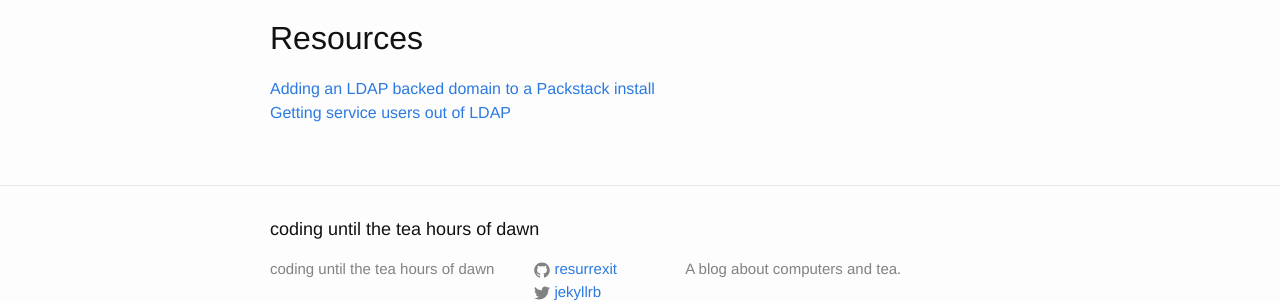
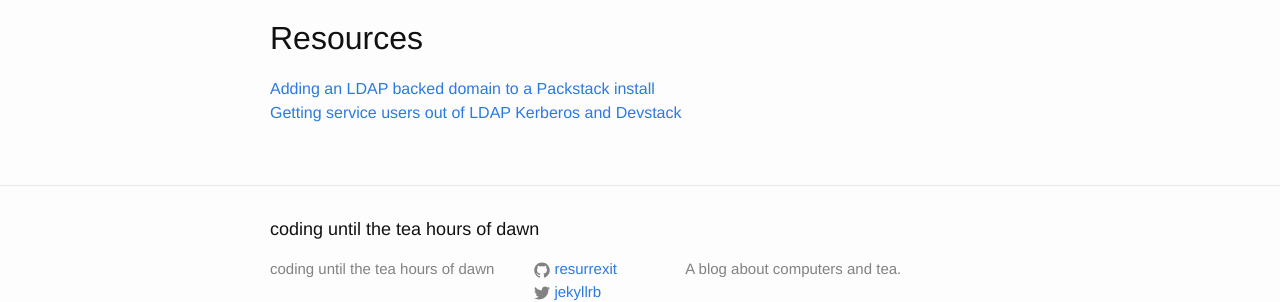
Before and after one commit to resurrexit/resurrexit.github.io, a Jekyll site: the page built from _posts/2016-06-23-adding-ldap-backing-to-keystone.markdown, in a window 1280 px wide. Shown: the part 1230-1532 px from the top of the page. Built offline with Jekyll 4.4.1, drawn with Linux system fonts in a browser that asks for light colours.

Commit message:
Added a resource to ldap backing post.

```diff
--- a/_posts/2016-06-23-adding-ldap-backing-to-keystone.markdown
+++ b/_posts/2016-06-23-adding-ldap-backing-to-keystone.markdown
@@ -58,3 +58,4 @@ Resources
 ---------
 [Adding an LDAP backed domain to a Packstack install](http://adam.younglogic.com/2015/02/adding-an-ldap-backed-domain-to-a-packstack-install/)
 [Getting service users out of LDAP](http://adam.younglogic.com/2014/08/getting-service-users-out-of-ldap/)
+[Kerberos and Devstack](http://www.gazlene.net/kerberos-devstack.html)
```
